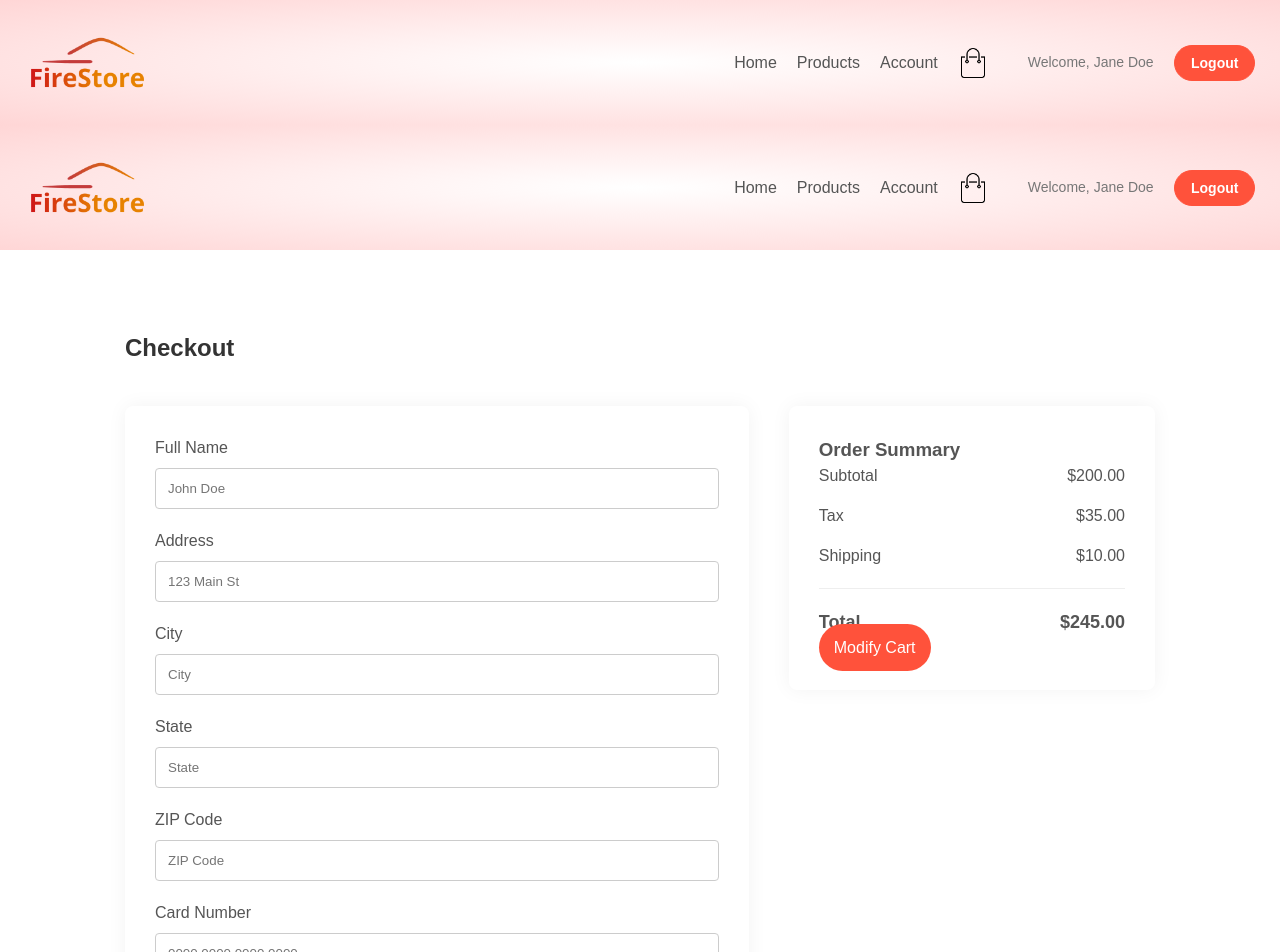
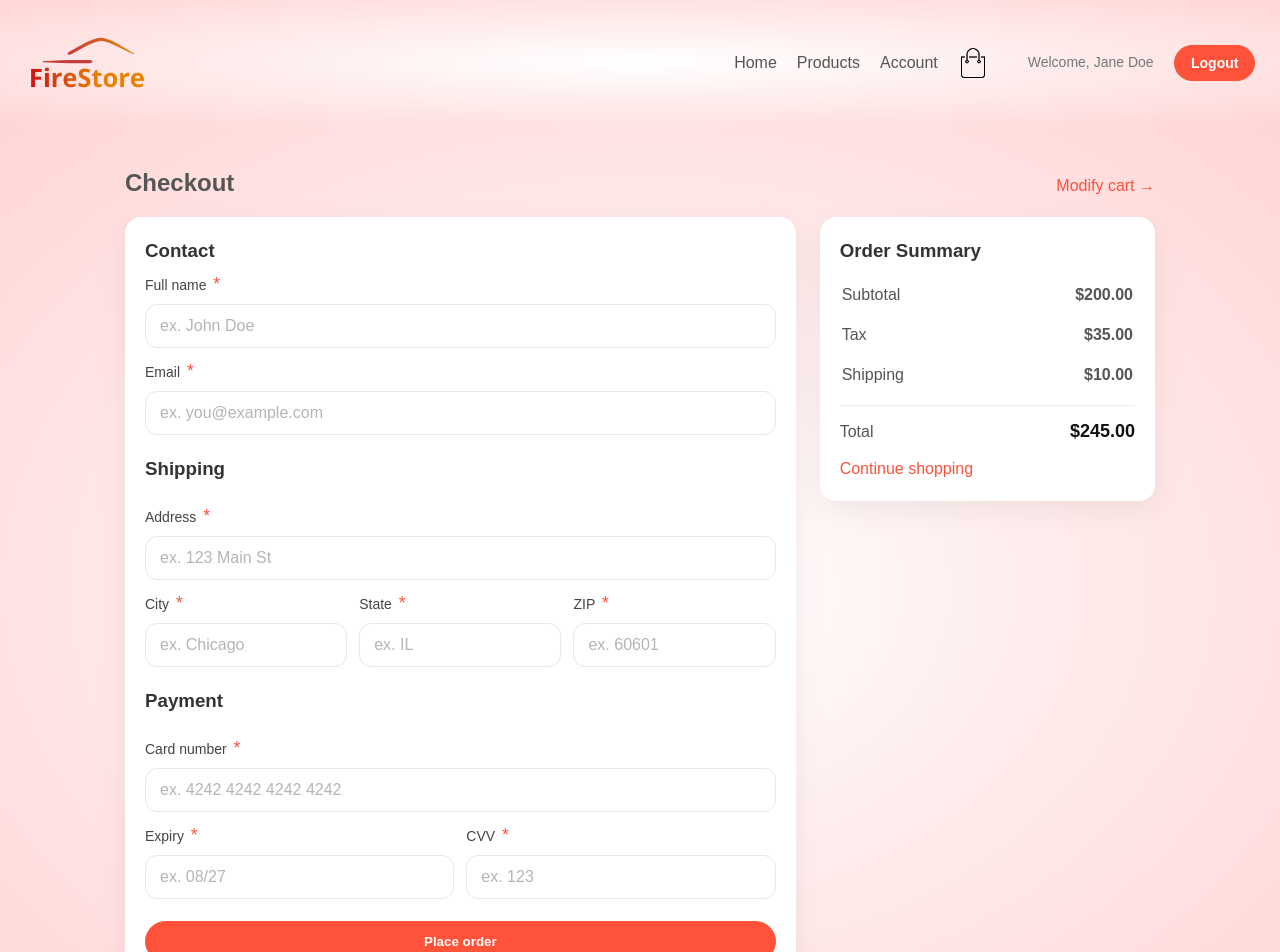
Before and after one commit to kingdomb/firestore-2020-ecommerce, a React app: page /checkout in a window 1280 px wide. Shown: the top 952 px of the page. Built offline with nearby package versions, Linux system fonts and the light colour scheme; the HTML template or start-up script is replaced by a standard one.

Commit message:
Checkout form: ui update; add optional red asterisk via Label ($required); apply to all Checkout labels

```diff
--- a/src/components/forms/Input.jsx
+++ b/src/components/forms/Input.jsx
@@ -50,6 +50,14 @@ export const Field = styled.div`
 export const Label = styled.label`
   font-size: 14px;
   color: #444;
+  /* Optional red superscript asterisk when $required is true */
+  &::after {
+    content: ${(props) => (props.$required ? '" *"' : '""')};
+    color: #ff523b;
+    font-size: 1.25em;
+    margin-left: 2px;
+    line-height: 1;
+  }
 `;
 
 // styled-components
@@ -64,8 +72,8 @@ const StyledInput = styled.input`
   background: #fff;
 
   &::placeholder {
-    color: #b5b5b5;
-  } /* lighter */
+    color: #b5b5b5; /* lighter placeholder */
+  }
 
   &:focus {
     outline: none;
--- a/src/pages/Checkout.jsx
+++ b/src/pages/Checkout.jsx
@@ -2,119 +2,12 @@
 import React, { useState } from 'react';
 import styled from 'styled-components';
 import { Link } from 'react-router-dom';
-import Header from '../components/Header';
-import Footer from '../components/Footer';
-
-// Styled components
-const CheckoutWrapper = styled.div`
-  max-width: 1080px;
-  margin: 80px auto;
-  padding: 0 25px;
-`;
-
-const Title = styled.h2`
-  margin-bottom: 40px;
-  color: #333;
-`;
-
-const FlexRow = styled.div`
-  display: flex;
-  flex-wrap: wrap;
-  gap: 40px;
-`;
-
-const FormSection = styled.div`
-  flex: 1 1 60%;
-  background: #fff;
-  padding: 30px;
-  box-shadow: 0 0 20px rgba(0, 0, 0, 0.05);
-  border-radius: 8px;
-`;
-
-const SummarySection = styled.div`
-  flex: 1 1 35%;
-  background: #fff;
-  padding: 30px;
-  box-shadow: 0 0 20px rgba(0, 0, 0, 0.05);
-  border-radius: 8px;
-  height: fit-content;
-`;
-
-const Field = styled.div`
-  margin-bottom: 20px;
-`;
-
-const Label = styled.label`
-  display: block;
-  margin-bottom: 8px;
-  color: #555;
-`;
-
-const Input = styled.input`
-  width: 100%;
-  padding: 12px;
-  border: 1px solid #ccc;
-  border-radius: 4px;
-  &:focus {
-    outline: none;
-    border-color: #ff523b;
-  }
-`;
-
-const Select = styled.select`
-  width: 100%;
-  padding: 12px;
-  border: 1px solid #ccc;
-  border-radius: 4px;
-  &:focus {
-    outline: none;
-    border-color: #ff523b;
-  }
-`;
-
-const OrderList = styled.ul`
-  list-style: none;
-  padding: 0;
-  margin: 0;
-`;
-
-const OrderItem = styled.li`
-  display: flex;
-  justify-content: space-between;
-  margin-bottom: 16px;
-  color: #555;
-`;
-
-const Total = styled.div`
-  display: flex;
-  justify-content: space-between;
-  font-weight: bold;
-  font-size: 18px;
-  margin-top: 20px;
-  border-top: 1px solid #eee;
-  padding-top: 20px;
-`;
-
-const Button = styled.button`
-  width: 100%;
-  padding: 15px;
-  margin-top: 30px;
-  background: #ff523b;
-  color: #fff;
-  border: none;
-  border-radius: 30px;
-  font-size: 16px;
-  cursor: pointer;
-  transition: background 0.3s;
-  &:hover {
-    background: #e04e2f;
-  }
-`;
+import { Input, Field, Label } from '../components/forms/Input';
 
 export default function Checkout() {
-  // placeholder state
-  const [formData, setFormData] = useState({
-    name: '',
+  const [form, setForm] = useState({
+    fullName: '',
+    email: '',
     address: '',
     city: '',
     state: '',
@@ -124,147 +17,356 @@ export default function Checkout() {
     cvv: '',
   });
 
-  const handleChange = (e) => {
+  const onChange = (e) => {
     const { name, value } = e.target;
-    setFormData({ ...formData, [name]: value });
+    setForm((f) => ({ ...f, [name]: value }));
   };
 
-  const handleSubmit = (e) => {
+  const onSubmit = (e) => {
     e.preventDefault();
-    // TODO: process payment and redirect
     alert('Order placed!');
   };
 
-  // static summary (replace with dynamic data)
-  const summaryItems = [
+  // static summary (swap with real cart later)
+  const summary = [
     { label: 'Subtotal', amount: '$200.00' },
     { label: 'Tax', amount: '$35.00' },
     { label: 'Shipping', amount: '$10.00' },
   ];
-
   const totalAmount = '$245.00';
 
   return (
-    <>
-      <Header />
-      <CheckoutWrapper>
+    <PageWrap>
+      <SmallContainer>
+        <HeaderRow>
           <Title>Checkout</Title>
-        <FlexRow>
-          <FormSection>
-            <form onSubmit={handleSubmit}>
+          <BackToCart to='/cart'>Modify cart →</BackToCart>
+        </HeaderRow>
+
+        <Grid>
+          {/* Left: Form */}
+          <Card>
+            <SectionTitle>Contact</SectionTitle>
+            <Form onSubmit={onSubmit}>
               <Field>
-                <Label htmlFor='name'>Full Name</Label>
+                <Label htmlFor='fullName' $required>
+                  Full name
+                </Label>
                 <Input
-                  id='name'
-                  name='name'
-                  placeholder='John Doe'
-                  value={formData.name}
-                  onChange={handleChange}
+                  id='fullName'
+                  name='fullName'
+                  type='text'
+                  placeholder='ex. John Doe'
+                  value={form.fullName}
+                  onChange={onChange}
                   required
                 />
               </Field>
+
               <Field>
-                <Label htmlFor='address'>Address</Label>
+                <Label htmlFor='email' $required>
+                  Email
+                </Label>
+                <Input
+                  id='email'
+                  name='email'
+                  type='email'
+                  placeholder='ex. you@example.com'
+                  value={form.email}
+                  onChange={onChange}
+                  autoComplete='email'
+                  required
+                />
+              </Field>
+
+              <SectionTitle style={{ marginTop: 6 }}>Shipping</SectionTitle>
+
+              <Field>
+                <Label htmlFor='address' $required>
+                  Address
+                </Label>
                 <Input
                   id='address'
                   name='address'
-                  placeholder='123 Main St'
-                  value={formData.address}
-                  onChange={handleChange}
+                  placeholder='ex. 123 Main St'
+                  value={form.address}
+                  onChange={onChange}
+                  autoComplete='address-line1'
                   required
                 />
               </Field>
-              <Field>
-                <Label htmlFor='city'>City</Label>
+
+              <Row>
+                <Field style={{ flex: 1 }}>
+                  <Label htmlFor='city' $required>
+                    City
+                  </Label>
                   <Input
                     id='city'
                     name='city'
-                  placeholder='City'
-                  value={formData.city}
-                  onChange={handleChange}
+                    placeholder='ex. Chicago'
+                    value={form.city}
+                    onChange={onChange}
+                    autoComplete='address-level2'
                     required
                   />
                 </Field>
-              <Field>
-                <Label htmlFor='state'>State</Label>
+
+                <Field style={{ flex: 1 }}>
+                  <Label htmlFor='state' $required>
+                    State
+                  </Label>
                   <Input
                     id='state'
                     name='state'
-                  placeholder='State'
-                  value={formData.state}
-                  onChange={handleChange}
+                    placeholder='ex. IL'
+                    value={form.state}
+                    onChange={onChange}
+                    autoComplete='address-level1'
                     required
                   />
                 </Field>
-              <Field>
-                <Label htmlFor='zip'>ZIP Code</Label>
+
+                <Field style={{ flex: 1 }}>
+                  <Label htmlFor='zip' $required>
+                    ZIP
+                  </Label>
                   <Input
                     id='zip'
                     name='zip'
-                  placeholder='ZIP Code'
-                  value={formData.zip}
-                  onChange={handleChange}
+                    placeholder='ex. 60601'
+                    value={form.zip}
+                    onChange={onChange}
+                    autoComplete='postal-code'
                     required
                   />
                 </Field>
+              </Row>
+
+              <SectionTitle style={{ marginTop: 6 }}>Payment</SectionTitle>
+
               <Field>
-                <Label htmlFor='cardNumber'>Card Number</Label>
+                <Label htmlFor='cardNumber' $required>
+                  Card number
+                </Label>
                 <Input
                   id='cardNumber'
                   name='cardNumber'
-                  placeholder='0000 0000 0000 0000'
-                  value={formData.cardNumber}
-                  onChange={handleChange}
+                  placeholder='ex. 4242 4242 4242 4242'
+                  value={form.cardNumber}
+                  onChange={onChange}
+                  autoComplete='cc-number'
+                  inputMode='numeric'
                   required
                 />
               </Field>
-              <Field>
-                <Label htmlFor='expiry'>Expiry Date</Label>
+
+              <Row>
+                <Field style={{ flex: 1 }}>
+                  <Label htmlFor='expiry' $required>
+                    Expiry
+                  </Label>
                   <Input
                     id='expiry'
                     name='expiry'
-                  placeholder='MM/YY'
-                  value={formData.expiry}
-                  onChange={handleChange}
+                    placeholder='ex. 08/27'
+                    value={form.expiry}
+                    onChange={onChange}
+                    autoComplete='cc-exp'
+                    inputMode='numeric'
                     required
                   />
                 </Field>
-              <Field>
-                <Label htmlFor='cvv'>CVV</Label>
+                <Field style={{ flex: 1 }}>
+                  <Label htmlFor='cvv' $required>
+                    CVV
+                  </Label>
                   <Input
                     id='cvv'
                     name='cvv'
-                  placeholder='123'
-                  value={formData.cvv}
-                  onChange={handleChange}
+                    placeholder='ex. 123'
+                    value={form.cvv}
+                    onChange={onChange}
+                    autoComplete='cc-csc'
+                    inputMode='numeric'
                     required
                   />
                 </Field>
-              <Button type='submit'>Place Order</Button>
-            </form>
-          </FormSection>
+              </Row>
 
-          <SummarySection>
-            <h3>Order Summary</h3>
-            <OrderList>
-              {summaryItems.map((item) => (
-                <OrderItem key={item.label}>
-                  <span>{item.label}</span>
-                  <span>{item.amount}</span>
-                </OrderItem>
+              <SubmitBtn type='submit'>Place order</SubmitBtn>
+            </Form>
+          </Card>
+
+          {/* Right: Summary */}
+          <SummaryCard>
+            <SectionTitle>Order Summary</SectionTitle>
+            <SummaryList>
+              {summary.map((s) => (
+                <li key={s.label}>
+                  <span>{s.label}</span>
+                  <strong>{s.amount}</strong>
+                </li>
               ))}
-            </OrderList>
-            <Total>
+            </SummaryList>
+            <Divider />
+            <TotalRow>
               <span>Total</span>
-              <span>{totalAmount}</span>
-            </Total>
-            <Button as={Link} to='/cart'>
-              Modify Cart
-            </Button>
-          </SummarySection>
-        </FlexRow>
-      </CheckoutWrapper>
-      <Footer />
-    </>
+              <TotalAmt>{totalAmount}</TotalAmt>
+            </TotalRow>
+            <SecondaryLink to='/products'>Continue shopping</SecondaryLink>
+          </SummaryCard>
+        </Grid>
+      </SmallContainer>
+    </PageWrap>
   );
 }
+
+/* ===========================
+   styled-components (below)
+   =========================== */
+
+const PageWrap = styled.section`
+  background: radial-gradient(#fff, #ffd6d6); /* brand background */
+  padding: 40px 0 70px;
+`;
+
+const SmallContainer = styled.div`
+  max-width: 1080px;
+  margin: auto;
+  padding: 0 25px;
+`;
+
+const HeaderRow = styled.div`
+  display: flex;
+  align-items: baseline;
+  justify-content: space-between;
+  margin-bottom: 16px;
+`;
+
+const Title = styled.h2`
+  color: #555;
+`;
+
+const BackToCart = styled(Link)`
+  color: #ff523b;
+  text-decoration: none;
+
+  &:hover {
+    text-decoration: underline;
+  }
+`;
+
+const Grid = styled.div`
+  display: grid;
+  grid-template-columns: 2fr 1fr;
+  gap: 24px;
+
+  @media (max-width: 900px) {
+    grid-template-columns: 1fr;
+  }
+`;
+
+const cardBase = `
+  background: #fff;
+  border-radius: 16px;
+  box-shadow: 0 10px 30px rgba(0,0,0,0.06);
+`;
+
+const Card = styled.div`
+  ${cardBase}
+  padding: 20px;
+`;
+
+const SummaryCard = styled.div`
+  ${cardBase}
+  padding: 20px;
+  height: fit-content;
+`;
+
+const SectionTitle = styled.h3`
+  color: #333;
+  margin-bottom: 10px;
+`;
+
+const Form = styled.form`
+  display: grid;
+  gap: 14px;
+`;
+
+const Row = styled.div`
+  display: flex;
+  gap: 12px;
+  flex-wrap: wrap;
+`;
+
+const SubmitBtn = styled.button`
+  --brand: #ff523b;
+  --brand-dark: #563434;
+
+  margin-top: 8px;
+  background: var(--brand);
+  color: #fff;
+  border: 1px solid var(--brand);
+  border-radius: 9999px;
+  padding: 12px 18px;
+  font-weight: 700;
+  cursor: pointer;
+  transition: background 0.2s, border-color 0.2s, transform 0.15s;
+
+  &:hover {
+    background: var(--brand-dark);
+    border-color: var(--brand-dark);
+    transform: translateY(-1px);
+  }
+  &:active {
+    transform: translateY(0);
+  }
+
+  &:focus-visible {
+    outline: none;
+    box-shadow: 0 0 0 3px rgba(255, 82, 59, 0.3);
+  }
+`;
+
+const SummaryList = styled.ul`
+  list-style: none;
+  padding: 0;
+  margin: 0;
+
+  li {
+    display: flex;
+    justify-content: space-between;
+    color: #555;
+    padding: 8px 2px;
+  }
+`;
+
+const Divider = styled.hr`
+  border: none;
+  height: 1px;
+  background: #eee;
+  margin: 10px 0 12px;
+`;
+
+const TotalRow = styled.div`
+  display: flex;
+  justify-content: space-between;
+  align-items: baseline;
+`;
+
+const TotalAmt = styled.strong`
+  font-size: 18px;
+  color: #111;
+`;
+
+const SecondaryLink = styled(Link)`
+  display: inline-block;
+  margin-top: 12px;
+  color: #ff523b;
+  text-decoration: none;
+
+  &:hover {
+    text-decoration: underline;
+  }
+`;
--- a/src/pages/Home.jsx
+++ b/src/pages/Home.jsx
@@ -1,7 +1,6 @@
 // firestore:src/pages/Home.jsx
 import React from 'react';
 import styled from 'styled-components';
-import Footer from '../components/Footer';
 import ProductsSection from '../components/ProductsSection';
 import products from '../data/products';
 
@@ -44,7 +43,6 @@ export default function Home() {
       <Offer />
       <Testimonials />
       <Brands />
-      <Footer />
     </>
   );
 }
--- a/src/pages/Login.jsx
+++ b/src/pages/Login.jsx
@@ -21,7 +21,9 @@ export default function Login() {
         <Sub>Log in to continue</Sub>
         <Form onSubmit={handleSubmit}>
           <Field>
-            <Label htmlFor='email'>Email</Label>
+            <Label htmlFor='email' $required>
+              Email
+            </Label>
             <Input
               id='email'
               type='email'
@@ -34,7 +36,9 @@ export default function Login() {
           </Field>
 
           <Field>
-            <Label htmlFor='password'>Password</Label>
+            <Label htmlFor='password' $required>
+              Password
+            </Label>
             <PasswordInput
               id='password'
               value={password}
--- a/src/pages/Register.jsx
+++ b/src/pages/Register.jsx
@@ -28,7 +28,9 @@ export default function Register() {
 
         <Form onSubmit={handleSubmit}>
           <Field>
-            <Label htmlFor='name'>Name</Label>
+            <Label htmlFor='name' $required>
+              Name
+            </Label>
             <Input
               id='name'
               type='text'
@@ -41,7 +43,9 @@ export default function Register() {
           </Field>
 
           <Field>
-            <Label htmlFor='email'>Email</Label>
+            <Label htmlFor='email' $required>
+              Email
+            </Label>
             <Input
               id='email'
               type='email'
@@ -54,7 +58,9 @@ export default function Register() {
           </Field>
 
           <Field>
-            <Label htmlFor='password'>Password</Label>
+            <Label htmlFor='password' $required>
+              Password
+            </Label>
             <PasswordInput
               id='password'
               value={password}
@@ -66,7 +72,9 @@ export default function Register() {
           </Field>
 
           <Field>
-            <Label htmlFor='confirm'>Confirm Password</Label>
+            <Label htmlFor='confirm' $required>
+              Confirm Password
+            </Label>
             <PasswordInput
               id='confirm'
               value={confirm}
```
Lines whose indentation alone changed are shown as unchanged.
